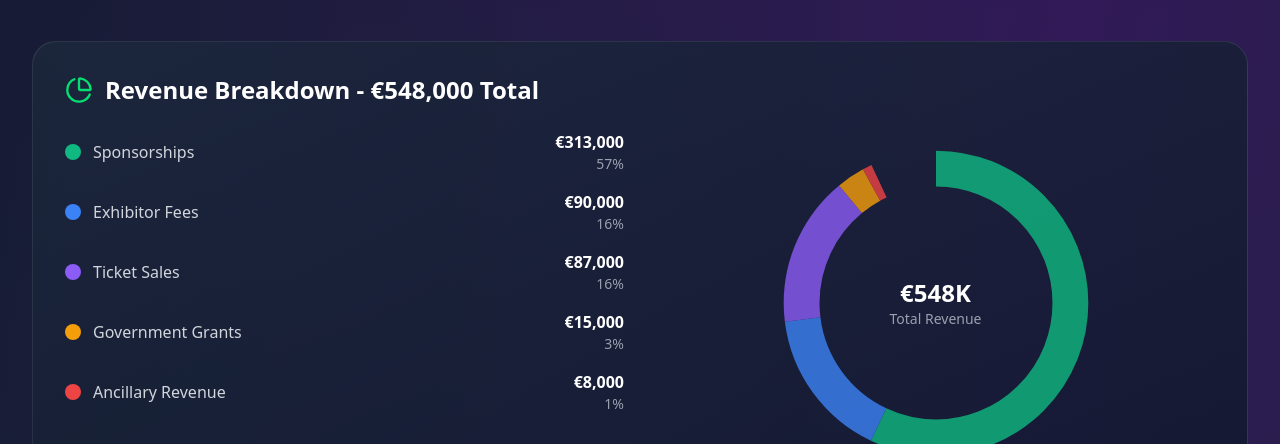
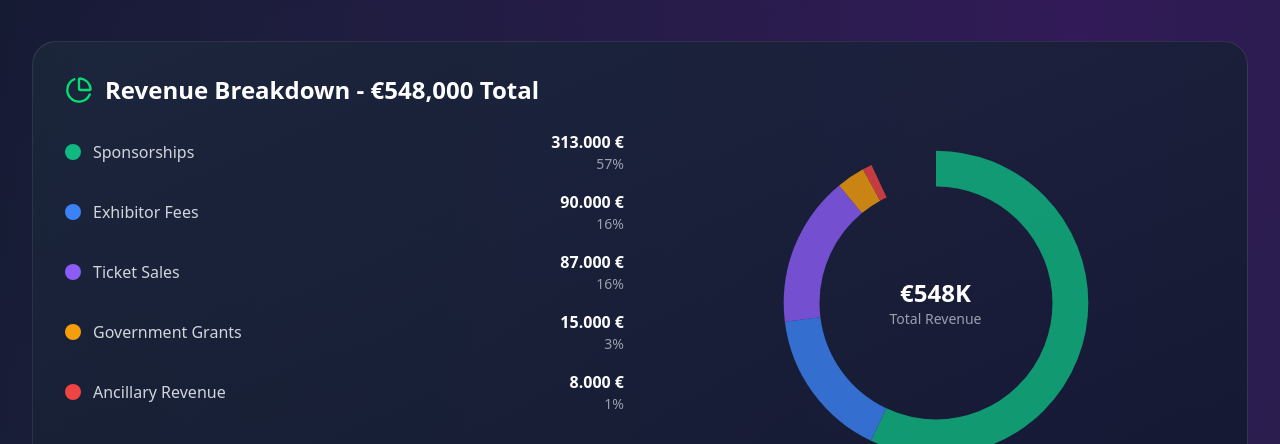
Before and after one commit to eridhobffry/paguyuban-next, a Next.js app: page / in a window 1280 px wide. Shown: the part 2120-2564 px from the top of the page. Built offline with nearby package versions, Linux system fonts and the light colour scheme.

Commit message:
Enhance ChatAssistant and Hero sections with client-side checks and improve InvestmentOpportunity and ROICalculator sections with safe currency formatting to prevent hydration mismatches.

```diff
--- a/src/components/sections/ChatAssistantSection.tsx
+++ b/src/components/sections/ChatAssistantSection.tsx
@@ -85,6 +85,7 @@ const ChatAssistantSection = () => {
   const [isListening, setIsListening] = useState(false);
   const [isSoundEnabled, setIsSoundEnabled] = useState(true);
   const [showInfo, setShowInfo] = useState(false);
+  const [isClient, setIsClient] = useState(false);
 
   const messagesEndRef = useRef<HTMLDivElement>(null);
   const inputRef = useRef<HTMLInputElement>(null);
@@ -94,11 +95,12 @@ const ChatAssistantSection = () => {
   };
 
   useEffect(() => {
+    setIsClient(true);
     scrollToBottom();
   }, [messages]);
 
   useEffect(() => {
-    if (isOpen && messages.length === 0) {
+    if (isClient && isOpen && messages.length === 0) {
       // Initialize with greeting
       const assistant = assistants[selectedAssistant];
       setMessages([
@@ -111,7 +113,7 @@ const ChatAssistantSection = () => {
         },
       ]);
     }
-  }, [isOpen, selectedAssistant]);
+  }, [isClient, isOpen, selectedAssistant, messages.length]);
 
   const handleSendMessage = async (text: string) => {
     if (!text.trim() || isLoading) return;
@@ -187,6 +189,8 @@ const ChatAssistantSection = () => {
 
   const resetChat = () => {
     setMessages([]);
+    // Use setTimeout to ensure this runs after state update
+    setTimeout(() => {
       const assistant = assistants[selectedAssistant];
       setMessages([
         {
@@ -197,6 +201,7 @@ const ChatAssistantSection = () => {
           type: "text",
         },
       ]);
+    }, 0);
   };
 
   const toggleVoice = () => {
@@ -341,10 +346,12 @@ const ChatAssistantSection = () => {
                           {message.text}
                         </p>
                         <div className="text-xs opacity-70 mt-1">
-                          {message.timestamp.toLocaleTimeString("id-ID", {
+                          {typeof window !== "undefined"
+                            ? message.timestamp.toLocaleTimeString("id-ID", {
                                 hour: "2-digit",
                                 minute: "2-digit",
-                          })}
+                              })
+                            : ""}
                         </div>
                       </div>
                     </div>
--- a/src/components/sections/HeroSection.tsx
+++ b/src/components/sections/HeroSection.tsx
@@ -79,8 +79,10 @@ const HeroSection = () => {
   const [currentStat, setCurrentStat] = useState(0);
   const [isHovered, setIsHovered] = useState(false);
   const [mousePosition, setMousePosition] = useState({ x: 0, y: 0 });
+  const [isClient, setIsClient] = useState(false);
 
   useEffect(() => {
+    setIsClient(true);
     const interval = setInterval(() => {
       setCurrentStat((prev) => (prev + 1) % keyStats.length);
     }, 3000);
@@ -88,6 +90,8 @@ const HeroSection = () => {
   }, []);
 
   useEffect(() => {
+    if (!isClient) return;
+
     const handleMouseMove = (e: MouseEvent) => {
       setMousePosition({
         x: (e.clientX / window.innerWidth - 0.5) * 20,
@@ -97,7 +101,7 @@ const HeroSection = () => {
 
     window.addEventListener("mousemove", handleMouseMove);
     return () => window.removeEventListener("mousemove", handleMouseMove);
-  }, []);
+  }, [isClient]);
 
   return (
     <section className="relative pt-20 pb-32 overflow-hidden">
@@ -110,9 +114,11 @@ const HeroSection = () => {
             radial-gradient(circle at 80% 70%, rgba(192, 132, 252, 0.2), transparent 30%),
             linear-gradient(to bottom right, #0f172a, #1e1b4b)
           `,
-          transform: `translate(${mousePosition.x * 0.5}px, ${
-            mousePosition.y * 0.5
-          }px)`,
+          transform: isClient
+            ? `translate(${mousePosition.x * 0.5}px, ${
+                mousePosition.y * 0.5
+              }px)`
+            : "translate(0px, 0px)",
         }}
       />
 
--- a/src/components/sections/InvestmentOpportunitySection.tsx
+++ b/src/components/sections/InvestmentOpportunitySection.tsx
@@ -11,9 +11,6 @@ import {
   PieChart,
   ArrowRight,
   Download,
-  Calendar,
-  MapPin,
-  Building,
   Zap,
   CheckCircle,
   Lock,
@@ -21,6 +18,19 @@ import {
   ExternalLink,
 } from "lucide-react";
 import { useState } from "react";
+
+// Safe formatting function to prevent hydration mismatches
+const formatCurrency = (amount: number) => {
+  if (typeof window === "undefined") {
+    return `€${Math.round(amount).toLocaleString()}`;
+  }
+  return new Intl.NumberFormat("de-DE", {
+    style: "currency",
+    currency: "EUR",
+    minimumFractionDigits: 0,
+    maximumFractionDigits: 0,
+  }).format(amount);
+};
 
 const marketData = [
   {
@@ -286,7 +296,7 @@ const InvestmentOpportunitySection = () => {
                     </div>
                     <div className="text-right">
                       <div className="text-white font-bold">
-                        €{item.amount.toLocaleString()}
+                        {formatCurrency(item.amount)}
                       </div>
                       <div className="text-sm text-gray-400">
                         {item.percentage}%
--- a/src/components/sections/ROICalculatorSection.tsx
+++ b/src/components/sections/ROICalculatorSection.tsx
@@ -217,6 +217,9 @@ const ROICalculatorSection = () => {
   };
 
   const formatCurrency = (amount: number) => {
+    if (typeof window === "undefined") {
+      return `€${Math.round(amount).toLocaleString()}`;
+    }
     return new Intl.NumberFormat("de-DE", {
       style: "currency",
       currency: "EUR",
@@ -226,6 +229,9 @@ const ROICalculatorSection = () => {
   };
 
   const formatNumber = (num: number) => {
+    if (typeof window === "undefined") {
+      return Math.round(num).toLocaleString();
+    }
     return new Intl.NumberFormat("de-DE").format(Math.round(num));
   };
 
```
Lines whose indentation alone changed are shown as unchanged.
